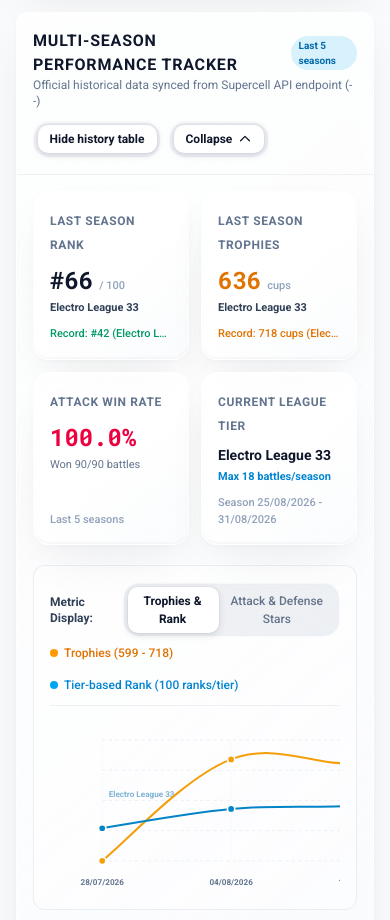
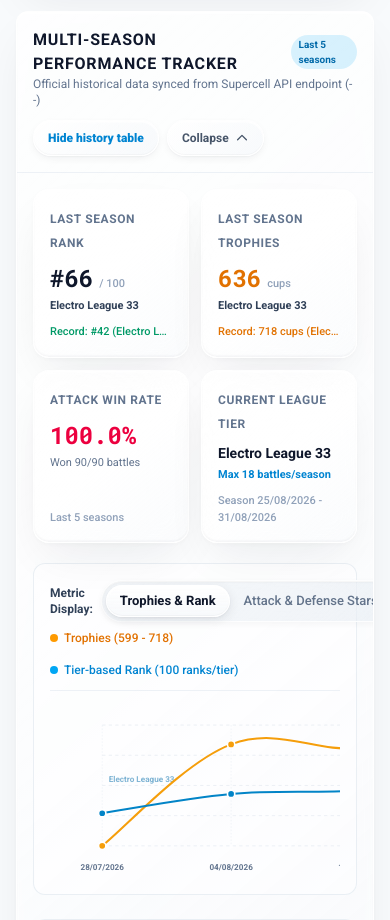
Before and after one commit to pmmdrg/coc-rank-dashboard, a React (Vite) app: page / in a window 390 px wide. Shown: the part 1020-1940 px from the top of the page. Built offline with nearby package versions, Linux system fonts and the light colour scheme.

Commit message:
feat: apply liquid glass to filters and collapse buttons with balanced sizing and bump to v1.4.1

```diff
--- a/index.html
+++ b/index.html
@@ -20,15 +20,6 @@
     </script>
   </head>
   <body>
-    <!-- SVG Liquid Lens Distortion & Refraction Filter (Hidden) -->
-    <svg style="position: absolute; width: 0; height: 0; overflow: hidden; pointer-events: none;" aria-hidden="true">
-      <defs>
-        <filter id="liquid-lens-filter" x="-10%" y="-10%" width="120%" height="120%">
-          <feTurbulence type="fractalNoise" baseFrequency="0.015 0.015" numOctaves="2" result="liquidNoise" />
-          <feDisplacementMap in="SourceGraphic" in2="liquidNoise" scale="3" xChannelSelector="R" yChannelSelector="G" />
-        </filter>
-      </defs>
-    </svg>
     <div id="root"></div>
     <script type="module" src="/src/main.tsx"></script>
   </body>
--- a/package.json
+++ b/package.json
@@ -1,7 +1,7 @@
 {
   "name": "rank-dashboard",
   "private": true,
-  "version": "1.4.0",
+  "version": "1.4.1",
   "type": "module",
   "scripts": {
     "dev": "vite",
--- a/src/components/CollapseToggleButton.tsx
+++ b/src/components/CollapseToggleButton.tsx
@@ -17,15 +17,14 @@
   const { dict } = useI18n()
 
   return (
-    <div className={`apple-segmented-container shrink-0 ${className}`}>
     <button
       type="button"
       onClick={onToggle}
-        className="apple-segmented-item is-active flex items-center gap-1.5 transition-all active:scale-95 cursor-pointer"
+      className={`liquid-collapse-btn group shrink-0 inline-flex items-center gap-1.5 px-3.5 py-1.5 text-xs sm:text-[13px] font-bold rounded-full select-none cursor-pointer transition-all active:scale-97 ${className}`}
       aria-expanded={!isCollapsed}
       aria-label={ariaLabel || (isCollapsed ? dict.performanceTrend.expand : dict.performanceTrend.collapse)}
     >
-        <span className="font-semibold">
+      <span>
         {isCollapsed ? dict.performanceTrend.expand : dict.performanceTrend.collapse}
       </span>
       <CaretDown
@@ -35,6 +34,5 @@
         }`}
       />
     </button>
-    </div>
   )
 }
--- a/src/components/PerformanceTrendSection.tsx
+++ b/src/components/PerformanceTrendSection.tsx
@@ -420,19 +420,15 @@
 
         <div className="flex items-center gap-2">
           {/* Nút bật/tắt bảng chi tiết */}
-          <div className="apple-segmented-container">
           <button
             type="button"
             onClick={() => setShowTable((prev) => !prev)}
-              className={`apple-segmented-item ${
-                showTable
-                  ? 'is-active text-sky-700 dark:text-sky-300 font-bold'
-                  : 'hover:text-slate-900 dark:hover:text-white'
-              } transition-all active:scale-95 cursor-pointer font-semibold`}
+            className={`liquid-collapse-btn group shrink-0 inline-flex items-center gap-1.5 px-3.5 py-1.5 text-xs sm:text-[13px] font-bold rounded-full select-none cursor-pointer transition-all active:scale-98 ${
+              showTable ? '!text-sky-600 dark:!text-sky-400 font-extrabold' : ''
+            }`}
           >
             {showTable ? dict.performanceTrend.hideHistoryTable : dict.performanceTrend.showHistoryTable}
           </button>
-          </div>
 
           {/* Nút thu gọn / mở rộng section */}
           <CollapseToggleButton
--- a/src/components/SearchInput.tsx
+++ b/src/components/SearchInput.tsx
@@ -38,7 +38,7 @@
         onChange={(e) => onChange(e.target.value)}
         placeholder={placeholder}
         aria-label={ariaLabel || placeholder}
-        className="h-10 w-full rounded-xl border border-slate-200/80 bg-white/70 pl-9.5 pr-8 text-xs text-slate-900 placeholder:text-slate-400 shadow-2xs backdrop-blur-md transition-all focus:border-sky-500 focus:outline-none focus:ring-2 focus:ring-sky-500/20 dark:border-white/10 dark:bg-slate-800/70 dark:text-slate-100 dark:placeholder:text-slate-500"
+        className="h-10 w-full rounded-xl border border-slate-200/80 bg-white/70 pl-9.5 pr-8 text-[13px] sm:text-sm text-slate-900 placeholder:text-slate-400 shadow-2xs backdrop-blur-md transition-all focus:border-sky-500 focus:outline-none focus:ring-2 focus:ring-sky-500/20 dark:border-white/10 dark:bg-slate-800/70 dark:text-slate-100 dark:placeholder:text-slate-500"
       />
       {value && (
         <button
--- a/src/index.css
+++ b/src/index.css
@@ -150,35 +150,52 @@
 }
 
 .apple-btn:active {
-  transform: scale(0.95);
+  transform: scale(0.98);
   transition-duration: 0.08s;
 }
 
-/* Apple Segmented Pill Control: Thanh gạt lọc con nhộng chất lỏng */
+/* Apple Segmented Pill Control: Thanh gạt lọc con nhộng chất lỏng (Liquid Glass Filter Bar) */
 .apple-segmented-container {
   display: inline-flex;
   align-items: center;
-  padding: 3.5px;
-  border-radius: 16px;
-  background: rgba(148, 163, 184, 0.16);
-  backdrop-filter: blur(20px) saturate(190%);
-  -webkit-backdrop-filter: blur(20px) saturate(190%);
-  border: 1px solid rgba(255, 255, 255, 0.7);
+  min-height: 40px;
+  padding: 4px;
+  border-radius: 9999px;
+  background: linear-gradient(
+    135deg,
+    rgba(241, 245, 249, 0.75) 0%,
+    rgba(226, 232, 240, 0.5) 100%
+  );
+  backdrop-filter: blur(24px) saturate(200%);
+  -webkit-backdrop-filter: blur(24px) saturate(200%);
+  border: 1px solid rgba(255, 255, 255, 0.85);
   box-shadow:
-    inset 0 1px 2px rgba(0, 0, 0, 0.04),
-    inset 0 1px 0 rgba(255, 255, 255, 0.9);
+    0 2px 8px -2px rgba(15, 23, 42, 0.06),
+    inset 0 1.5px 2px rgba(0, 0, 0, 0.04),
+    inset 0 1px 0 rgba(255, 255, 255, 0.95);
   position: relative;
   isolation: isolate;
+  box-sizing: border-box;
 }
 
-/* Thanh trượt con nhộng vật lý (Sliding Pill Indicator) lướt êm ái giữa các tab */
+/* Thanh trượt con nhộng vật lý (Sliding Pill Indicator) lướt êm ái giữa các tab - Giọt chất lỏng Liquid Glass */
 .apple-segmented-slider {
   position: absolute;
   top: 0;
   left: 0;
-  border-radius: 10px;
-  background: #ffffff;
-  box-shadow: 0 2px 8px -1px rgba(15, 23, 42, 0.16), 0 0 1px 1px rgba(0, 0, 0, 0.04);
+  border-radius: 9999px;
+  background: linear-gradient(
+    180deg,
+    rgba(255, 255, 255, 0.98) 0%,
+    rgba(248, 250, 252, 0.90) 100%
+  );
+  box-shadow:
+    0 3px 12px -1px rgba(15, 23, 42, 0.12),
+    0 1px 3px rgba(15, 23, 42, 0.05),
+    inset 0 1.5px 1px rgba(255, 255, 255, 1),
+    inset 0 -1px 1px rgba(0, 0, 0, 0.03);
+  border: 1px solid rgba(255, 255, 255, 0.9);
+  box-sizing: border-box;
   pointer-events: none;
   z-index: 1;
   will-change: transform, width, height;
@@ -191,16 +208,19 @@
   align-items: center;
   justify-content: center;
   gap: 6px;
-  padding: 5px 12px;
-  font-size: 12px;
+  padding: 6px 14px;
+  font-size: 13px;
   font-weight: 500;
-  border-radius: 10px;
+  border-radius: 9999px;
+  min-height: 32px;
   color: #64748b;
   transition: color 0.2s cubic-bezier(0.16, 1, 0.3, 1), transform 0.18s ease;
   cursor: pointer;
   user-select: none;
   border: none;
   background: transparent;
+  white-space: nowrap;
+  box-sizing: border-box;
 }
 
 .apple-segmented-item:hover {
@@ -208,7 +228,7 @@
 }
 
 .apple-segmented-item:active {
-  transform: scale(0.96);
+  transform: scale(0.98);
 }
 
 .apple-segmented-item.is-active {
@@ -218,13 +238,66 @@
 
 /* Fallback khi không có sliding indicator (hoặc nút đơn lẻ dùng style segmented pill) */
 .apple-segmented-container:not(:has(.apple-segmented-slider)) .apple-segmented-item.is-active {
-  background: #ffffff;
-  box-shadow: 0 2px 8px -1px rgba(15, 23, 42, 0.14), 0 0 1px 1px rgba(0, 0, 0, 0.04);
+  background: linear-gradient(
+    180deg,
+    rgba(255, 255, 255, 0.98) 0%,
+    rgba(248, 250, 252, 0.90) 100%
+  );
+  box-shadow:
+    0 3px 12px -1px rgba(15, 23, 42, 0.12),
+    inset 0 1.5px 1px rgba(255, 255, 255, 1);
 }
 
 .apple-segmented-container:not(:has(.apple-segmented-slider)) .apple-segmented-item.is-active:hover {
   background: #ffffff;
-  box-shadow: 0 4px 12px -1px rgba(15, 23, 42, 0.18), 0 0 1px 1px rgba(0, 0, 0, 0.06);
+  box-shadow:
+    0 4px 14px -1px rgba(15, 23, 42, 0.16),
+    inset 0 1.5px 1px rgba(255, 255, 255, 1);
+}
+
+/* Nút thu gọn / mở rộng & nút thao tác đơn Liquid Glass Capsule */
+.liquid-collapse-btn {
+  min-height: 36px;
+  background: linear-gradient(
+    135deg,
+    rgba(255, 255, 255, 0.8) 0%,
+    rgba(241, 245, 249, 0.55) 100%
+  );
+  backdrop-filter: blur(24px) saturate(200%);
+  -webkit-backdrop-filter: blur(24px) saturate(200%);
+  border: 1px solid rgba(255, 255, 255, 0.85);
+  box-shadow:
+    0 3px 10px -2px rgba(15, 23, 42, 0.07),
+    0 1px 2px rgba(15, 23, 42, 0.04),
+    inset 0 1.5px 1px rgba(255, 255, 255, 1),
+    inset 0 -1px 1px rgba(0, 0, 0, 0.03);
+  color: #475569;
+  box-sizing: border-box;
+  transition:
+    color 0.2s ease,
+    background 0.2s ease,
+    border-color 0.2s ease,
+    box-shadow 0.25s cubic-bezier(0.16, 1, 0.3, 1),
+    transform 0.18s ease;
+}
+
+.liquid-collapse-btn:hover {
+  background: linear-gradient(
+    135deg,
+    rgba(255, 255, 255, 0.95) 0%,
+    rgba(248, 250, 252, 0.75) 100%
+  );
+  border-color: rgba(255, 255, 255, 1);
+  box-shadow:
+    0 6px 16px -2px rgba(15, 23, 42, 0.12),
+    0 2px 4px rgba(15, 23, 42, 0.06),
+    inset 0 1.5px 1px rgba(255, 255, 255, 1);
+  color: #0f172a;
+  transform: translateY(-0.5px);
+}
+
+.liquid-collapse-btn:active {
+  transform: scale(0.98) translateY(0);
 }
 
 @media (prefers-reduced-motion: reduce) {
@@ -310,16 +383,30 @@
 }
 
 html.dark .apple-segmented-container {
-  background: rgba(15, 23, 42, 0.65);
-  border-color: rgba(255, 255, 255, 0.1);
+  background: linear-gradient(
+    135deg,
+    rgba(15, 23, 42, 0.72) 0%,
+    rgba(30, 41, 59, 0.5) 100%
+  );
+  border-color: rgba(255, 255, 255, 0.12);
   box-shadow:
-    inset 0 1.5px 3px rgba(0, 0, 0, 0.4),
-    inset 0 0.5px 0 rgba(255, 255, 255, 0.15);
+    0 2px 8px -2px rgba(0, 0, 0, 0.5),
+    inset 0 1.5px 3px rgba(0, 0, 0, 0.45),
+    inset 0 0.5px 0 rgba(255, 255, 255, 0.16);
 }
 
 html.dark .apple-segmented-slider {
-  background: rgba(51, 65, 85, 0.95);
-  box-shadow: 0 4px 14px -2px rgba(0, 0, 0, 0.5), inset 0 1px 0 rgba(255, 255, 255, 0.18);
+  background: linear-gradient(
+    180deg,
+    rgba(51, 65, 85, 0.9) 0%,
+    rgba(30, 41, 59, 0.8) 100%
+  );
+  border: 1px solid rgba(255, 255, 255, 0.15);
+  box-shadow:
+    0 4px 16px -2px rgba(0, 0, 0, 0.55),
+    0 1px 3px rgba(0, 0, 0, 0.3),
+    inset 0 1.5px 1px rgba(255, 255, 255, 0.28),
+    inset 0 -1px 1px rgba(0, 0, 0, 0.4);
 }
 
 html.dark .apple-segmented-item {
@@ -336,13 +423,49 @@
 }
 
 html.dark .apple-segmented-container:not(:has(.apple-segmented-slider)) .apple-segmented-item.is-active {
-  background: rgba(51, 65, 85, 0.95);
-  box-shadow: 0 4px 14px -2px rgba(0, 0, 0, 0.45), inset 0 1px 0 rgba(255, 255, 255, 0.18);
+  background: linear-gradient(
+    180deg,
+    rgba(51, 65, 85, 0.9) 0%,
+    rgba(30, 41, 59, 0.8) 100%
+  );
+  box-shadow:
+    0 4px 16px -2px rgba(0, 0, 0, 0.5),
+    inset 0 1.5px 1px rgba(255, 255, 255, 0.28);
 }
 
 html.dark .apple-segmented-container:not(:has(.apple-segmented-slider)) .apple-segmented-item.is-active:hover {
   background: rgba(71, 85, 105, 0.98);
-  box-shadow: 0 6px 16px -2px rgba(0, 0, 0, 0.55), inset 0 1px 0 rgba(255, 255, 255, 0.22);
+  box-shadow:
+    0 6px 18px -2px rgba(0, 0, 0, 0.6),
+    inset 0 1.5px 1px rgba(255, 255, 255, 0.32);
+}
+
+/* Nút thu gọn / mở rộng Liquid Glass Dark Mode */
+html.dark .liquid-collapse-btn {
+  background: linear-gradient(
+    135deg,
+    rgba(30, 41, 59, 0.72) 0%,
+    rgba(15, 23, 42, 0.55) 100%
+  );
+  border-color: rgba(255, 255, 255, 0.14);
+  box-shadow:
+    0 3px 12px -2px rgba(0, 0, 0, 0.5),
+    inset 0 1.5px 1px rgba(255, 255, 255, 0.22),
+    inset 0 -1px 1px rgba(0, 0, 0, 0.4);
+  color: #94a3b8;
+}
+
+html.dark .liquid-collapse-btn:hover {
+  background: linear-gradient(
+    135deg,
+    rgba(51, 65, 85, 0.85) 0%,
+    rgba(30, 41, 59, 0.7) 100%
+  );
+  border-color: rgba(255, 255, 255, 0.25);
+  box-shadow:
+    0 6px 18px -2px rgba(0, 0, 0, 0.65),
+    inset 0 1.5px 1px rgba(255, 255, 255, 0.35);
+  color: #f8fafc;
 }
 
 @keyframes modal-backdrop-in {
--- a/src/version.ts
+++ b/src/version.ts
@@ -4,4 +4,4 @@
  * - MINOR (y): Thêm tính năng mới, route mới, chức năng mới
  * - PATCH (z): Sửa lỗi (bug fixes), tinh chỉnh giao diện, tối ưu hiệu năng
  */
-export const APP_VERSION = '1.4.0'
+export const APP_VERSION = '1.4.1'
```
Lines whose indentation alone changed are shown as unchanged.
